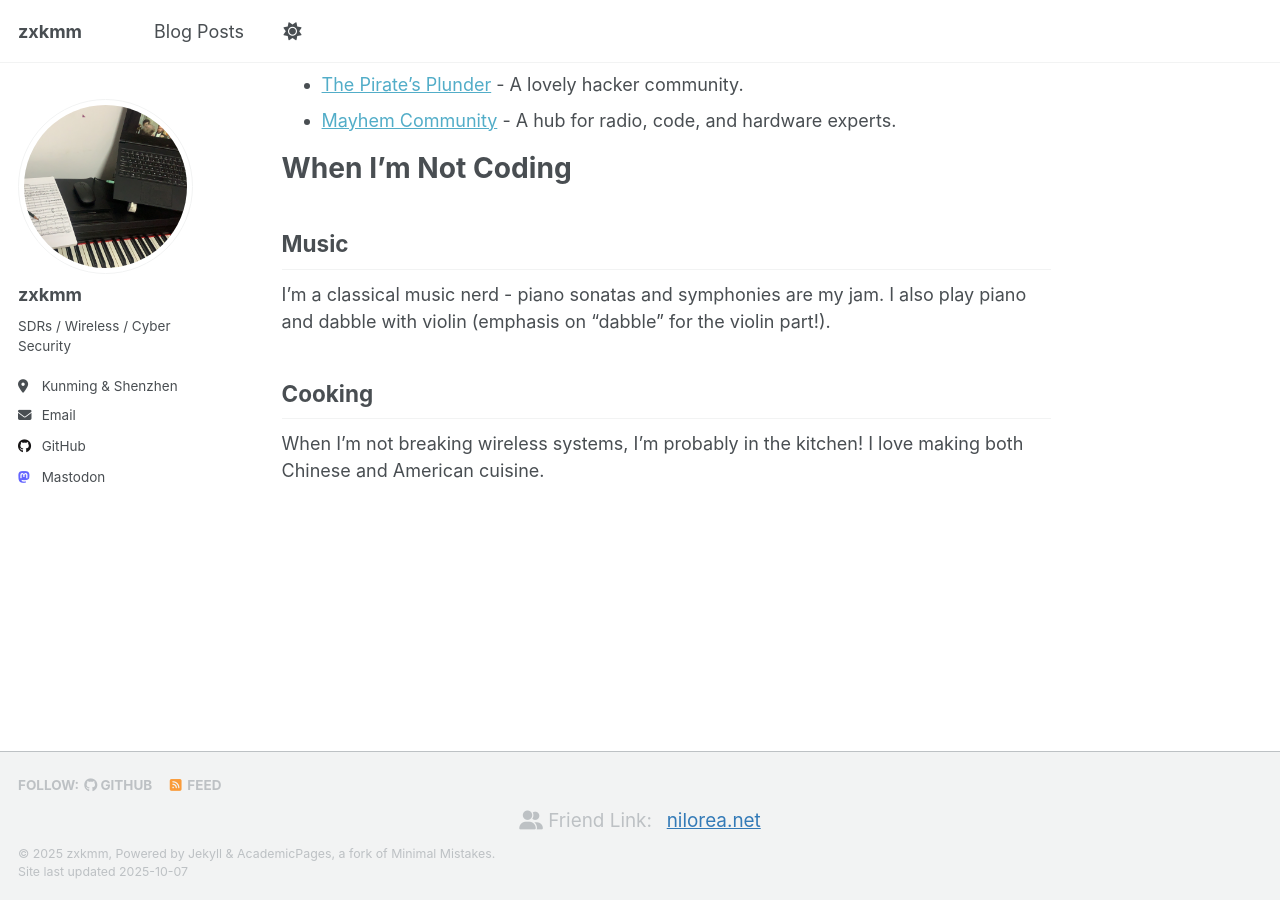
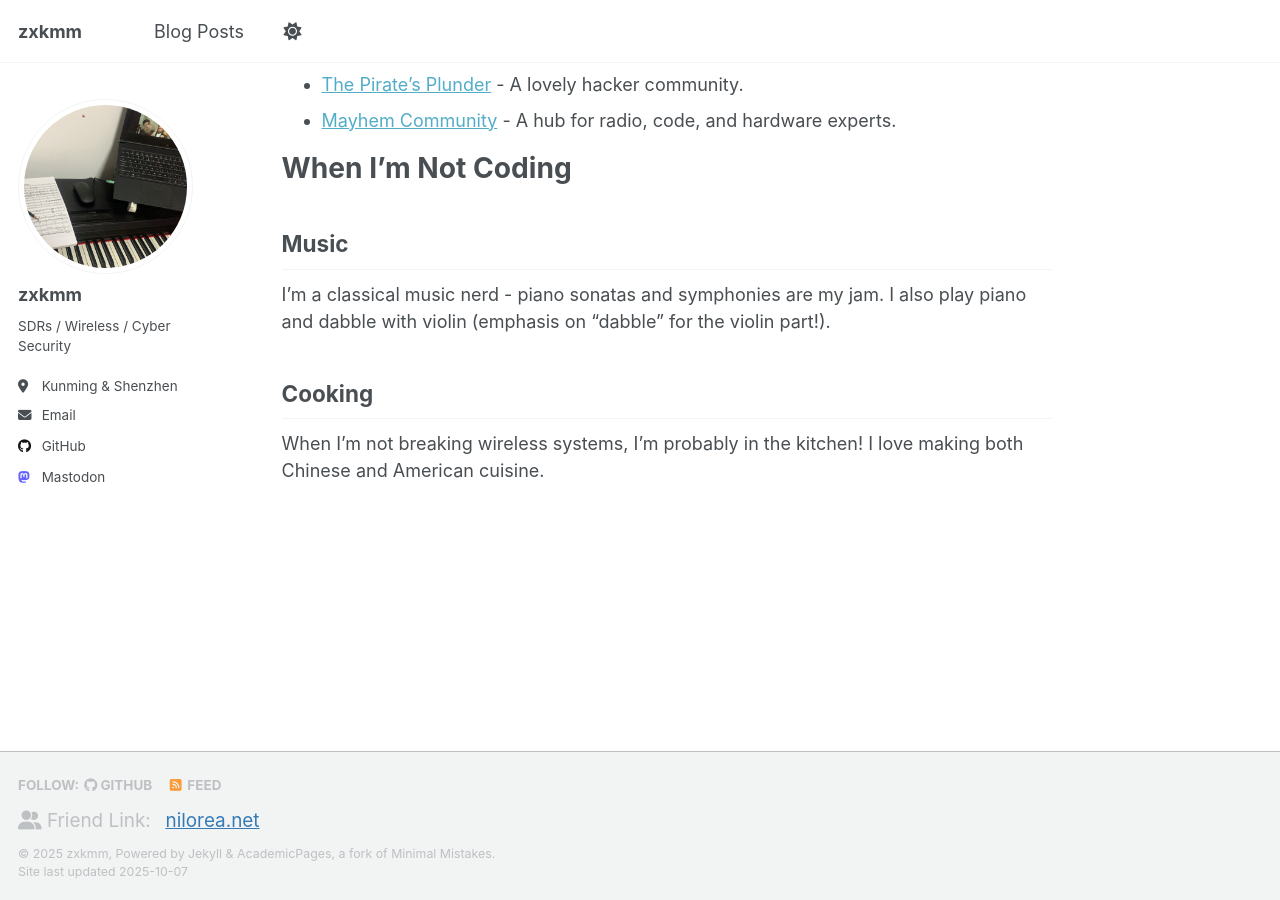
Before and after one commit to zxkmm/zxkmm.github.io, a Jekyll site: the page built from _pages/about.md, in a window 1280 px wide and 900 px high, scrolled down 960 px. Built offline with Jekyll 4.4.1, drawn with Linux system fonts in a browser that asks for light colours; a script that is not in the unit is left out.

Commit message:
fix friend link style

```diff
--- a/_includes/footer.html
+++ b/_includes/footer.html
@@ -21,7 +21,7 @@
 {% endif %}
 
 
-<div class="page__footer-friends" style="margin-bottom: 0.5em; text-align: center; font-size: 1.05em;">
+<div class="page__footer-friends" style="margin-bottom: 0.5em; text-align: left; font-size: 1.05em;">
   <span style="margin-right: 0.5em;"><i class="fas fa-user-friends" aria-hidden="true"></i> Friend Link:</span>
   <a href="https://www.nilorea.net/" target="_blank" rel="noopener" style="color: #337ab7; text-decoration: underline;">nilorea.net</a>
 </div>
```
